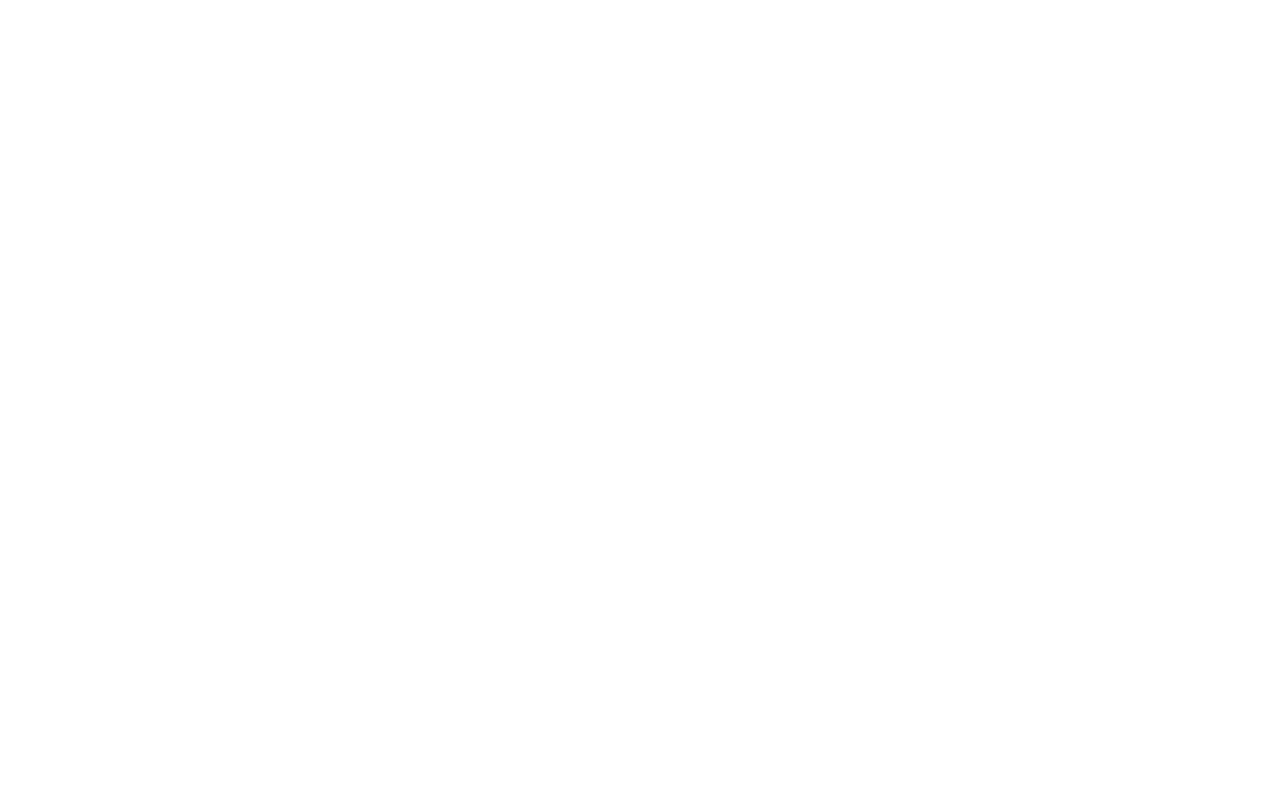
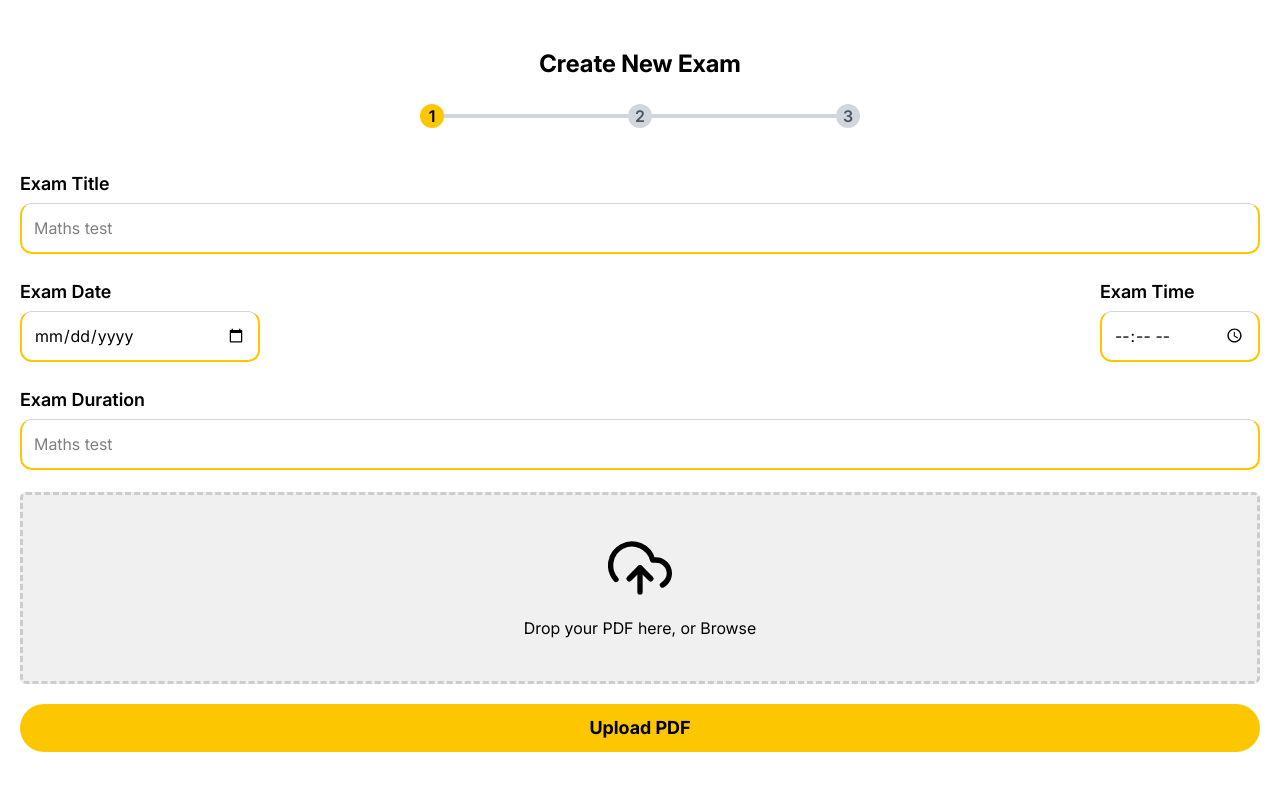
Before and after one commit to Almusavveer/EyeQ, a React (Vite) app: page /exambuilder in a window 1280 px wide. Before the commit this address had no page. Shown: the top 790 px of the page. Built offline with nearby package versions, Linux system fonts and the light colour scheme; no server answers.

Commit message:
ExamForm Builder Done

```diff
--- a/src/Components/Login/Login.jsx
+++ b/src/Components/Login/Login.jsx
@@ -1,13 +1,15 @@
+import { useState } from "react";
 import LoginFom from "../../UI/LoginFom";
 import Option from "../../UI/Option";
 import Welcome from "../../UI/Welcome";
 
 const Login = ({ screen, setScreen }) => {
+  const [error, setError] = useState();
   return (
     <div>
       <Welcome screen={screen} setScreen={setScreen} />
       <LoginFom />
-      <Option />
+      <Option error={error} setError={setError} />
       <p className="w-full text-center text-gray-400">
         Dont have an account?{" "}
         <span className="cursor-pointer font-bold text-black">Sign up</span>
--- /dev/null
+++ b/src/Pages/ExamBuilder.jsx
@@ -0,0 +1,12 @@
+import { ProgressBar } from "../UI/ProgressBar";
+import ExamBuilderForm from "../UI/ExamBuilderForm";
+const ExamBuilder = () => {
+  return (
+    <div className="flex h-full flex-col items-center justify-center gap-3">
+      <h1 className="text-2xl font-bold"> Create New Exam</h1>
+      <ProgressBar currentStep={1} />
+      <ExamBuilderForm />
+    </div>
+  );
+};
+export default ExamBuilder;
--- a/src/Pages/Home.jsx
+++ b/src/Pages/Home.jsx
@@ -1,14 +1,16 @@
+import { useNavigate } from "react-router";
 import Nav from "../Components/Home/Nav";
 import Card from "../UI/Card";
 import { FiPlus } from "react-icons/fi";
 
 const Home = () => {
+  const navigate = useNavigate();
   return (
     <div className="flex h-[100%] flex-col justify-between">
       <Nav />
       <button
         className="w-full cursor-pointer rounded-lg bg-yellow-400 py-2"
-        // onClick={""}
+        onClick={() => navigate("/exambuilder")}
       >
         Create New Exam
       </button>
@@ -20,7 +22,10 @@
         <Card />
         <Card />
       </div>
-      <button className="flex h-fit w-full cursor-pointer items-center justify-end pr-2 z-10">
+      <button
+        className="z-10 flex h-fit w-full cursor-pointer items-center justify-end pr-2"
+        onClick={() => navigate("/exambuilder")}
+      >
         <FiPlus className="size-10 rounded-full bg-yellow-300 p-2 text-center" />
       </button>
     </div>
--- a/src/Routes/AppRoutes.jsx
+++ b/src/Routes/AppRoutes.jsx
@@ -4,6 +4,7 @@
 import Home from "../Pages/Home";
 import HomePage from "../Pages/HomePage";
 import { useState } from "react";
+import ExamBuilder from "../Pages/ExamBuilder";
 
 const AppRoutes = () => {
   const [screen, setScreen] = useState("Login");
@@ -13,6 +14,7 @@
       <Route path="/login" element={<Login screen={screen} setScreen={setScreen}/>} />
       <Route path="/register" element={<Register screen={screen} setScreen={setScreen}/>} />
       <Route path="/home" element={<Home />} />
+      <Route path="/exambuilder" element={<ExamBuilder />} />
     </Routes>
   );
 };
--- /dev/null
+++ b/src/UI/ExamBuilderForm.jsx
@@ -0,0 +1,114 @@
+import { addDoc, collection, Timestamp } from "firebase/firestore";
+import { useRef, useState } from "react";
+import { FiUploadCloud } from "react-icons/fi";
+import { db } from "../firebase";
+
+const ExamBuilderForm = () => {
+  const [title, setTitle] = useState("");
+  const [date, setDate] = useState("");
+  const [time, setTime] = useState("");
+  const [duration, setDuration] = useState("");
+  const fileInputRef = useRef(null);
+
+  const handleDivClick = () => {
+    fileInputRef.current.click();
+  };
+
+  const handleFileChange = ({ target: { files } }) => {
+    const file = files[0];
+    console.log(file);
+  };
+
+  const handleSubmit = async (e) => {
+    e.preventDefault();
+    try {
+      const finalDate = new Date(`${date}T${time}:00`);
+      const examDateTs = Timestamp.fromDate(finalDate);
+
+      await addDoc(collection(db, "examDetails"), {
+        examTitle: title,
+        examTime: examDateTs,
+        examDuration: duration,
+        createdAt: Timestamp.now()
+      })
+
+      console.log("Exam Created");
+
+    } catch (error) {
+        console.log(error.message);
+
+    }
+    console.log(title, date, time, duration);
+    setTime("");
+    setDuration("");
+    setDate("");
+    setTitle("");
+  };
+  return (
+    <form
+      action=""
+      className="flex h-150 w-full flex-col justify-between"
+      onSubmit={handleSubmit}
+    >
+      <div className="mt-4 flex h-22 w-full flex-col items-start justify-around">
+        <h1 className="text-lg font-semibold">Exam Title</h1>
+        <input
+          type="text"
+          value={title}
+          onChange={({ target }) => setTitle(target.value)}
+          className="w-full rounded-xl border border-r-2 border-b-2 border-l-2 border-gray-300 border-r-yellow-400 border-b-yellow-400 border-l-yellow-400 p-3 outline-none"
+          placeholder="Maths test"
+        />
+      </div>
+      <div className="flex w-full items-center justify-between">
+        <div className="flex h-22 w-60 flex-col items-start justify-around">
+          <h1 className="text-lg font-semibold">Exam Date</h1>
+          <input
+            type="date"
+            value={date}
+            onChange={({ target }) => setDate(target.value)}
+            className="w-full rounded-xl border border-r-2 border-b-2 border-l-2 border-gray-300 border-r-yellow-400 border-b-yellow-400 border-l-yellow-400 p-3 outline-none"
+            placeholder="Maths test"
+          />
+        </div>
+        <div className="flex h-22 w-40 flex-col items-start justify-around">
+          <h1 className="text-lg font-semibold">Exam Time</h1>
+          <input
+            type="time"
+            value={time}
+            onChange={({ target }) => setTime(target.value)}
+            className="w-full rounded-xl border border-r-2 border-b-2 border-l-2 border-gray-300 border-r-yellow-400 border-b-yellow-400 border-l-yellow-400 p-3 outline-none"
+            placeholder="Maths test"
+          />
+        </div>
+      </div>
+      <div className="flex h-22 w-full flex-col items-start justify-around">
+        <h1 className="text-lg font-semibold">Exam Duration</h1>
+        <input
+          type="text"
+          value={duration}
+          onChange={({ target }) => setDuration(target.value)}
+          className="w-full rounded-xl border border-r-2 border-b-2 border-l-2 border-gray-300 border-r-yellow-400 border-b-yellow-400 border-l-yellow-400 p-3 outline-none"
+          placeholder="Maths test"
+        />
+      </div>
+      <div
+        className="flex h-48 w-full cursor-pointer flex-col items-center justify-center gap-4 rounded-md border-3 border-dashed border-[#cccccc] bg-[#f0f0f0f0]"
+        onClick={handleDivClick}
+      >
+        <FiUploadCloud className="size-16" />
+        <input
+          type="file"
+          ref={fileInputRef}
+          onChange={handleFileChange}
+          style={{ display: "none" }}
+        />
+        <p>Drop your PDF here, or Browse</p>
+      </div>
+      <button className="h-12 w-full cursor-pointer rounded-full bg-yellow-400 py-2 text-lg font-bold">
+        Upload PDF
+      </button>
+    </form>
+  );
+};
+export default ExamBuilderForm;
--- /dev/null
+++ b/src/UI/ProgressBar.jsx
@@ -0,0 +1,21 @@
+export const ProgressBar = ({ currentStep }) => {
+  const steps = [1, 2, 3];
+  return (
+    <div className="flex items-center justify-center py-3">
+      {steps.map((step, index) => (
+        <div key={step} className="flex items-center">
+          <div
+            className={`flex h-6 w-6 items-center justify-center rounded-full font-semibold transition-colors duration-300 ${currentStep >= step ? "bg-yellow-400 text-black" : "bg-gray-300 text-gray-600"}`}
+          >
+            {step}
+          </div>
+          {index < steps.length - 1 && (
+            <div
+              className={`h-1 w-46 transition-colors duration-300 ${currentStep > step ? "bg-yellow-400" : "bg-gray-300"}`}
+            ></div>
+          )}
+        </div>
+      ))}
+    </div>
+  );
+};
--- a/src/UI/RegisterForm.jsx
+++ b/src/UI/RegisterForm.jsx
@@ -29,8 +29,8 @@
         createdAt: serverTimestamp(),
       });
 
-      // navigate("/login"); // redirect to login
-      console.log("successfull");
+      navigate("/home", {replace: true}); // redirect to login
+      // console.log("successfull");
 
     } catch (err) {
       setError(err.message);
--- a/src/firebase.js
+++ b/src/firebase.js
@@ -1,27 +1,14 @@
-// Import the functions you need from the SDKs you need
 import { initializeApp } from "firebase/app";
 import { getAuth } from "firebase/auth";
 import { getFirestore } from "firebase/firestore";
-// TODO: Add SDKs for Firebase products that you want to use
-// https://firebase.google.com/docs/web/setup#available-libraries
-
-// Your web app's Firebase configuration
-// For Firebase JS SDK v7.20.0 and later, measurementId is optional
 const firebaseConfig = {
-  // apiKey: "AIzaSyCJeNW1vGeHnaqUCjavPxjafwoX11uwTIA",
-  // authDomain: "login-19151.firebaseapp.com",
-  // projectId: "login-19151",
-  // storageBucket: "login-19151.firebasestorage.app",
-  // messagingSenderId: "573085469225",
-  // appId: "1:573085469225:web:78fdf8e219deb37841ea38",
-  // measurementId: "G-FPNZ2ZP646",
-  apiKey: "AIzaSyB0pn7rZOtyOVMjphnFDDnhnFVeJiz3v30",
-  authDomain: "eyeq-7216a.firebaseapp.com",
-  projectId: "eyeq-7216a",
-  storageBucket: "eyeq-7216a.firebasestorage.app",
-  messagingSenderId: "721817237033",
-  appId: "1:721817237033:web:f3f364bdd0f7dab3460e38",
-  measurementId: "G-TNY4KW1QM8",
+  apiKey: import.meta.env.VITE_FIREBASE_API_KEY,
+  authDomain: import.meta.env.VITE_FIREBASE_AUTH_DOMAIN,
+  projectId: import.meta.env.VITE_FIREBASE_PROJECT_ID,
+  storageBucket: import.meta.env.VITE_FIREBASE_STORAGEBUCKET,
+  messagingSenderId: import.meta.env.VITE_FIREBASE_MESSAGING_SENDER_ID,
+  appId: import.meta.env.VITE_FIREBASE_APP_ID,
+  measurementId: import.meta.env.VITE_FIREBASE_MEASUREMENT_ID
 };
 
 // Initialize Firebase
```
Also changed, not shown: 1 other file (tests, documents, lock files or other folders).
